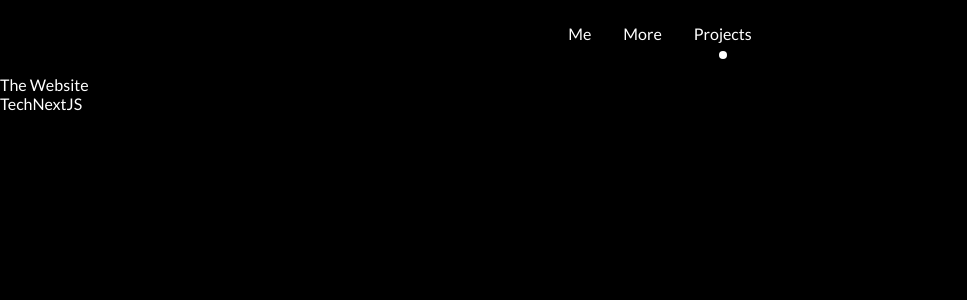
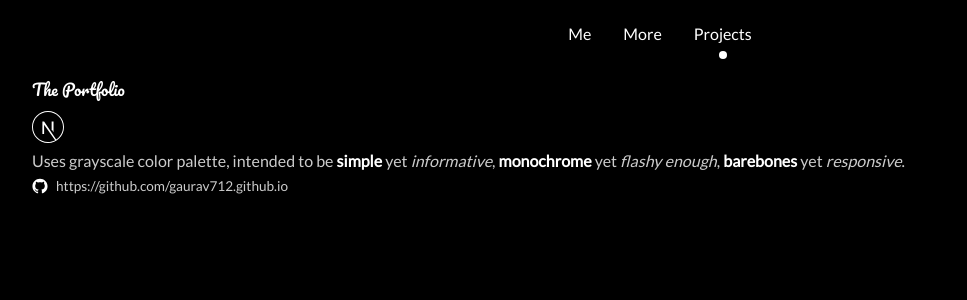
Before and after one commit to gaurav712/gaurav712.github.io, a Next.js app: page /projects in a window 1280 px wide. Shown: the top 300 px of the page, without its empty margins (0-967 px from the left). Built offline with nearby package versions, Linux system fonts and the light colour scheme.

Commit message:
add portfolio project info

```diff
--- a/pages/projects/index.tsx
+++ b/pages/projects/index.tsx
@@ -15,10 +15,27 @@ const Projects = () => {
         <NavBar selectedItem={selectedItem.current} />
         <div className={styles.main}>
           <div className={styles.websiteInfoContainer}>
-            <div className={styles.projectTitle}>The Website</div>
+            <div className={styles.projectTitle}>The Portfolio</div>
             <div className={styles.additionalInfo}>
-              <span className={styles.additionalInfoHeading}>Tech</span>
-              <span className={styles.additionalInfoText}>NextJS</span>
+              <div className={styles.techUsedInfo}>
+                <img src="/nextjs.svg" className={styles.logo} />
+              </div>
+              <div className={styles.additionalInfoText}>
+                Uses grayscale color palette, intended to be <b>simple</b> yet{" "}
+                <i>informative</i>, <b>monochrome</b> yet <i>flashy enough</i>,{" "}
+                <b>barebones</b> yet <i>responsive</i>.
+              </div>
+              <div className={styles.techUsedInfo}>
+                <img src="/github.svg" className={styles.githubLogo} />
+                <a
+                  target={"_blank"}
+                  rel="noreferrer"
+                  className={styles.sourceUrl}
+                  href="https://github.com/gaurav712.github.io"
+                >
+                  https://github.com/gaurav712.github.io
+                </a>
+              </div>
             </div>
           </div>
           <div className={styles.projectsList}></div>
--- a/pages/projects/styles.module.css
+++ b/pages/projects/styles.module.css
@@ -1,4 +1,46 @@
 .main {
+  padding: 0 2rem;
+}
+
+.websiteInfoContainer {
+  /*width: max-content;*/
+  /*margin: 0 auto;*/
+}
+
+.projectTitle {
+  font-family: Pacifico;
+}
+
+.techUsedInfo {
+  display: flex;
+  align-items: center;
+  margin: 0.5rem auto;
+}
+
+.logo,
+.githubLogo {
+  height: 2rem;
+  width: 2rem;
+  object-fit: contain;
+  margin-right: 0.5rem;
+}
+
+.githubLogo {
+  height: 1rem;
+  width: 1rem;
+}
+
+.additionalInfoText {
+  color: #ccc;
+}
+
+.additionalInfoText b {
+  color: #fff;
+}
+
+.sourceUrl {
+  font-size: 0.85rem;
+  color: #ccc;
 }
 
 @media only screen and (min-width: 768px) {
```
Also changed, not shown: public/github.svg (added), public/nextjs.svg (added).
